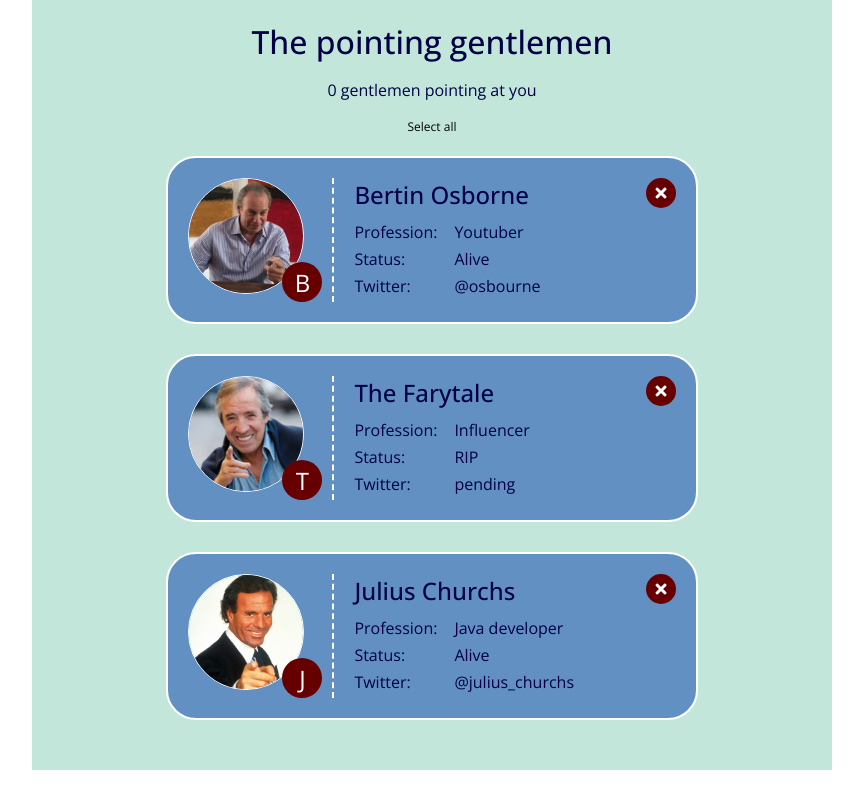
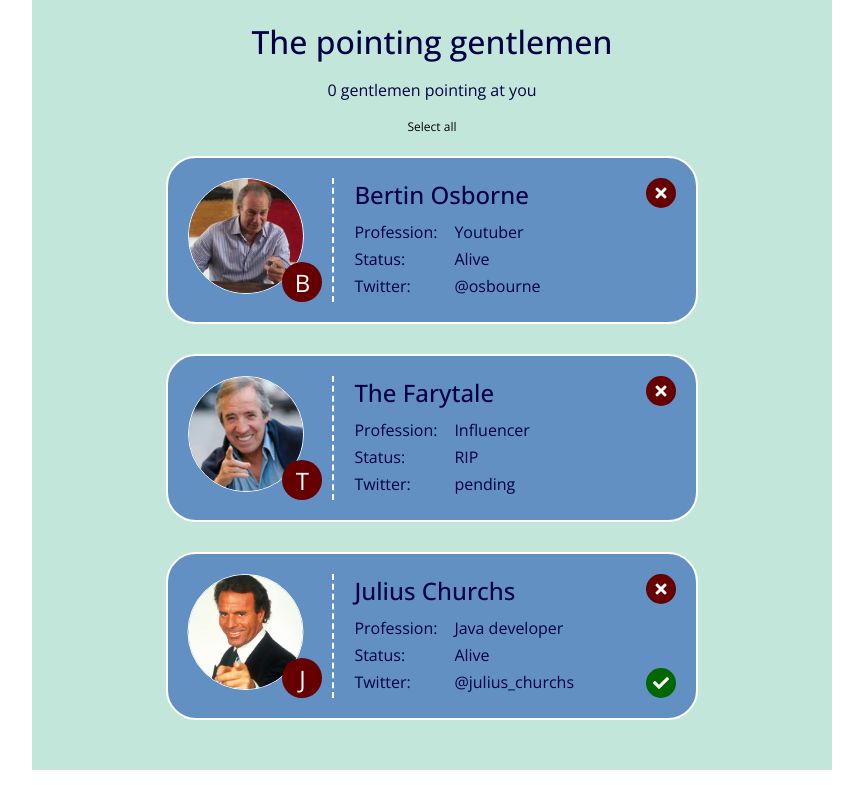
Before and after one commit to Michaeldam88/202210-W10-Michael-Damiani, a React (Create React App) app: page / in a window 1280 px wide. Shown: the whole page, without its empty margins (208-1071 px from the left). Built offline with nearby package versions, Linux system fonts and the light colour scheme.

Commit message:
finished select function

```diff
--- a/src/components/app/App.tsx
+++ b/src/components/app/App.tsx
@@ -13,7 +13,7 @@ function App() {
             twitter: '@osbourne',
             picture: 'bertin.jpg',
             alternativeText: 'Osbourne pointing at you',
-            selected: true,
+            selected: false,
         },
         {
             name: 'The Farytale',
--- a/src/components/buttons/buttonSelect.tsx
+++ b/src/components/buttons/buttonSelect.tsx
@@ -1,15 +1,26 @@
-import { LegacyRef, useRef } from 'react';
+import { useState } from 'react';
 
-export function ButtonSelect() {
-    const ref = useRef<HTMLElement>(null);
+export function ButtonSelect({
+    isSelected,
+    markSelected,
+}: {
+    isSelected: boolean;
+    markSelected: () => void;
+}) {
+    const [selected, setSelected] = useState(isSelected);
+
     const selectGentleman = () => {
-        if(ref && ref.current)ref.current.style.display = 'flex';
+        markSelected();
+        setSelected((selected) => {
+            return (selected = true);
+        });
     };
 
     return (
         <i
-            ref={ref}
-            className="icon gentleman__icon fas fa-check"
+            className={`${
+                selected ? 'icon--selected' : ''
+            } icon gentleman__icon fas fa-check`}
             onClick={selectGentleman}
         ></i>
     );
--- a/src/components/gentleman/gentleman.tsx
+++ b/src/components/gentleman/gentleman.tsx
@@ -1,13 +1,24 @@
+import { useState } from 'react';
 import { GentlemanType } from '../../types/gentlemanType';
 import { ButtonDelete } from '../buttons/buttonDelete';
 import { ButtonSelect } from '../buttons/buttonSelect';
 
 export function Gentleman({ gentlemanInfo }: { gentlemanInfo: GentlemanType }) {
+    const [selected, setSelected] = useState(gentlemanInfo.selected);
+
+    const selectGentleman = () => {
+        setSelected((selected) => {
+            return (selected = true);
+        });
+    };
+
     return (
-        <li className="gentleman" id={gentlemanInfo.name}>
+        <li className="gentleman" id={`id_${gentlemanInfo.id}`}>
             <div className="gentleman__avatar-container">
                 <img
-                    className="gentleman__avatar"
+                    className={`${
+                        selected ? 'avatar--selected' : ''
+                    } gentleman__avatar`}
                     src={`assets/${gentlemanInfo.picture}`}
                     alt="The Fary pointing at you"
                 />
@@ -34,7 +45,10 @@ export function Gentleman({ gentlemanInfo }: { gentlemanInfo: GentlemanType }) {
                     </li>
                 </ul>
             </div>
-            <ButtonSelect></ButtonSelect>
+            <ButtonSelect
+                isSelected={gentlemanInfo.selected}
+                markSelected={selectGentleman}
+            ></ButtonSelect>
             <ButtonDelete></ButtonDelete>
         </li>
     );
--- a/src/index.css
+++ b/src/index.css
@@ -134,3 +134,11 @@ h2 {
 .gentleman:hover .gentleman__avatar {
     transform: scaleX(-100%);
 }
+
+.icon--selected {
+    display: flex;
+}
+
+.avatar--selected {
+    transform: scaleX(-100%);
+}
```
